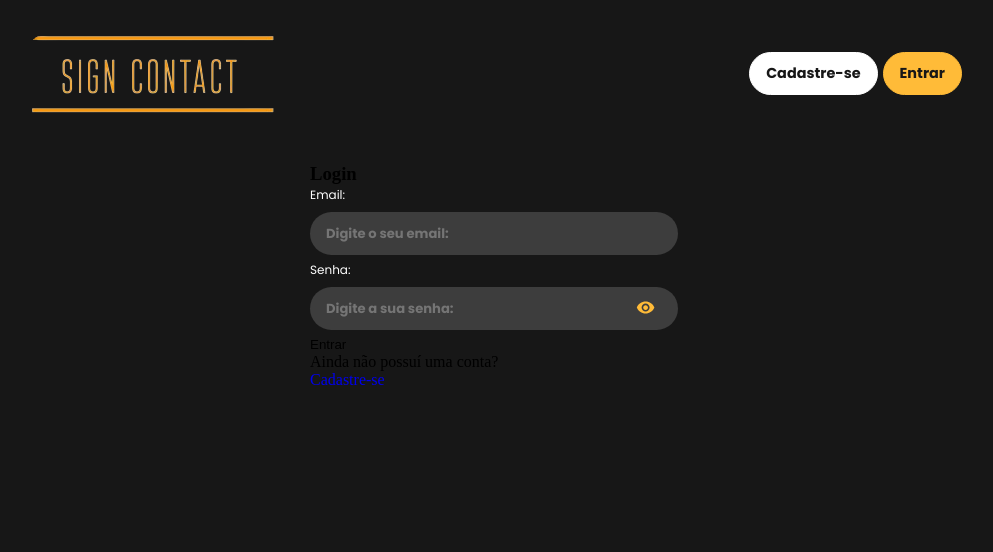
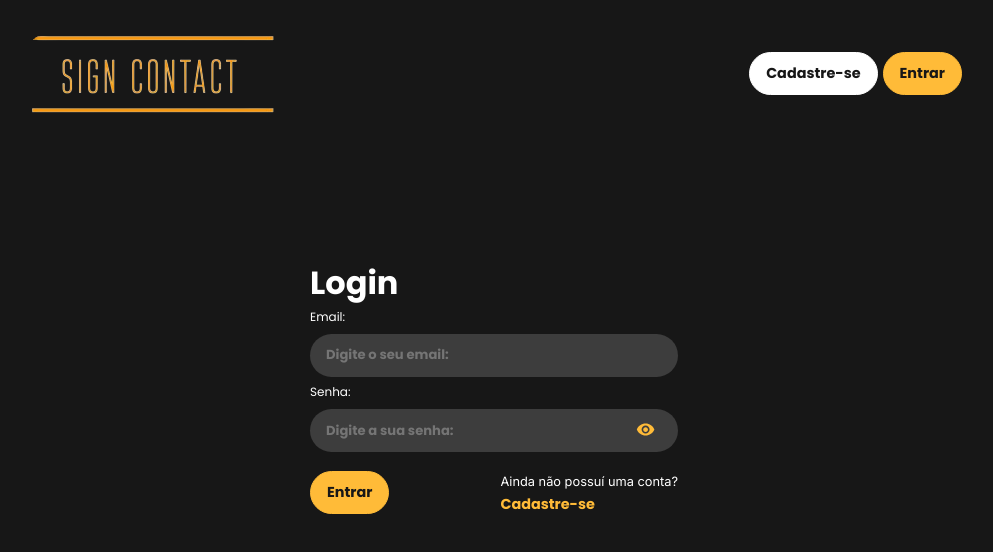
Before and after one commit to edumatheus65/sign-contact-front-end, a React (Vite) app: page / in a window 1280 px wide. Shown: the top 552 px of the page, without its empty margins (146-1139 px from the left). Built offline with nearby package versions, Linux system fonts and the light colour scheme.

Commit message:
feat/styling-loginForm

```diff
--- a/src/components/Forms/LoginForm/index.jsx
+++ b/src/components/Forms/LoginForm/index.jsx
@@ -7,6 +7,7 @@ import { loginFormSchema } from "./loginFormSchema";
 import { useState } from "react";
 import { signContactApi } from "../../../services/api";
 import { toast } from "react-toastify";
+import styles from "./styles.module.scss";
 
 export const LoginForm = ({ setClient }) => {
   const {
@@ -45,7 +46,7 @@ export const LoginForm = ({ setClient }) => {
   return (
     <div className="container form">
       <form onSubmit={handleSubmit(submit)}>
-        <h3>Login</h3>
+        <h3 className="title one">Login</h3>
         <Input
           label="Email:"
           type="email"
@@ -61,12 +62,21 @@ export const LoginForm = ({ setClient }) => {
           error={errors.password}
           disabled={loading}
         />
-        <button type="submit" disabled={loading}>
-          {loading ? "Entrando" : "Entrar"}
-        </button>
-        <div>
-          <p>Ainda não possuí uma conta?</p>
-          <Link to="/register">Cadastre-se</Link>
+        <div className={styles.flexbox}>
+          <button
+            id={styles.btnLogin}
+            className="btn"
+            type="submit"
+            disabled={loading}
+          >
+            {loading ? "Entrando" : "Entrar"}
+          </button>
+          <div className={styles.gap}>
+            <p className="paragraph">Ainda não possuí uma conta?</p>
+            <Link id={styles.link} className="link" to="/register">
+              Cadastre-se
+            </Link>
+          </div>
         </div>
       </form>
     </div>
--- /dev/null
+++ b/src/components/Forms/LoginForm/styles.module.scss
@@ -0,0 +1,17 @@
+#btnLogin {
+  margin-top: 13px;
+}
+
+.flexbox {
+  display: flex;
+  align-items: center;
+  justify-content: space-between;
+}
+
+.gap {
+  margin-top: 17px;
+}
+
+#link {
+  margin-top: 5px;
+}
--- a/src/pages/Login/index.jsx
+++ b/src/pages/Login/index.jsx
@@ -5,7 +5,7 @@ import styles from "../../styles/pageBox.module.scss";
 export const Login = ({ setClient }) => {
   return (
     <DefaultTemplate>
-      <div className={styles.pageBox}>
+      <div className={styles.pageBoxLogin}>
         <LoginForm setClient={setClient} />
       </div>
     </DefaultTemplate>
--- a/src/styles/pageBox.module.scss
+++ b/src/styles/pageBox.module.scss
@@ -5,3 +5,11 @@
   width: 100%;
   min-height: 2vh;
 }
+
+.pageBoxLogin {
+  display: flex;
+  align-items: center;
+  justify-content: center;
+  width: 100%;
+  min-height: 60vh;
+}
```
